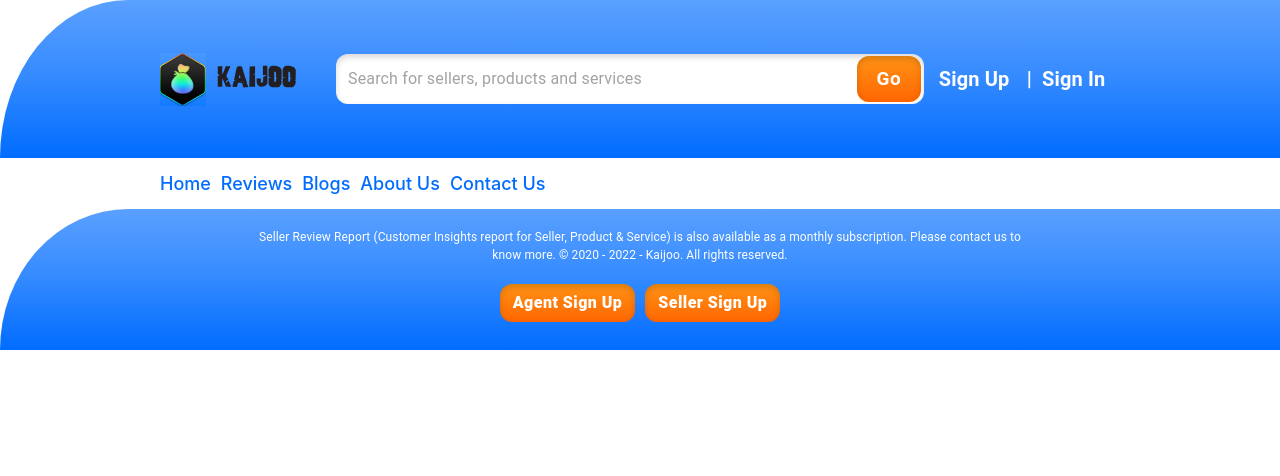
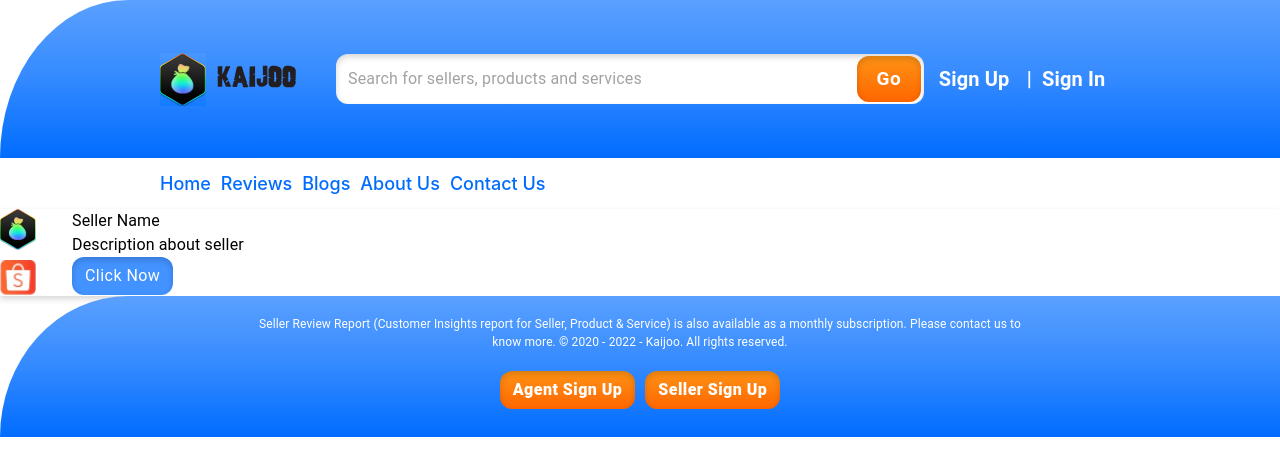
Before and after one commit to Rehan-AF/kaijoo-official, a React (Create React App) app: page /seller in a window 1280 px wide. Shown: the top 476 px of the page. Built offline with nearby package versions, Linux system fonts and the light colour scheme.

Commit message:
seller card

```diff
--- a/src/Components/sellerCard/index.jsx
+++ b/src/Components/sellerCard/index.jsx
@@ -1,15 +1,37 @@
+import { makeStyles, Typography } from "@material-ui/core";
 import React from "react";
-import logo from "../../assets/logo.png";
+import logoMain from "../../assets/iconMain.png";
+import shopIcon from "../../assets/shopIcon.png";
+import CustomButton from "../buttons";
 const SellerCard = () => {
+  const classes = useStyles();
   return (
-    <>
-      <div>
-        <img src={logo} alt="logo" />
-        <img src={logo} alt="logo" />
+    <div className={classes.container}>
+      <div className={classes.logo}>
+        <img src={logoMain} alt="logo" />
+        <img src={shopIcon} alt="logo" />
       </div>
-      <div></div>
-    </>
+      <div className={classes.details}>
+        <Typography>Seller Name</Typography>
+        <Typography>Description about seller</Typography>
+        <CustomButton children="Click Now" variant="blue" />
+      </div>
+    </div>
   );
 };
 
 export default SellerCard;
+
+const useStyles = makeStyles((theme) => ({
+  container: {
+    display: "flex",
+    gap: "36px",
+    background: "#FFFFFF 0% 0% no-repeat padding-box",
+    boxShadow: "0px 3px 6px #00000029",
+  },
+  logo: {
+    display: "flex",
+    flexDirection: "column",
+    gap: "10px",
+  },
+}));
--- a/src/Routes/index.js
+++ b/src/Routes/index.js
@@ -4,6 +4,7 @@ import Blog from "../Components/blog";
 import Footer from "../Components/footer";
 import Header from "../Components/header";
 import Navbar from "../Components/navbar";
+import SellerCard from "../Components/sellerCard";
 import Home from "../Pages/Home";
 
 const Routers = () => {
@@ -17,6 +18,7 @@ const Routers = () => {
         <Route path="/about" exact element={<Home />}></Route>
         <Route path="/contact" exact element={<Home />}></Route>
         <Route path="/reviews" exact element={<Home />}></Route>
+        <Route path="/seller" exact element={<SellerCard />}></Route>
       </Routes>
       <Footer />
     </Router>
```
Also changed, not shown: src/Pages/seller/index.js (added, +12 -0 lines), src/assets/iconMain.png (added), src/assets/shopIcon.png (added).
